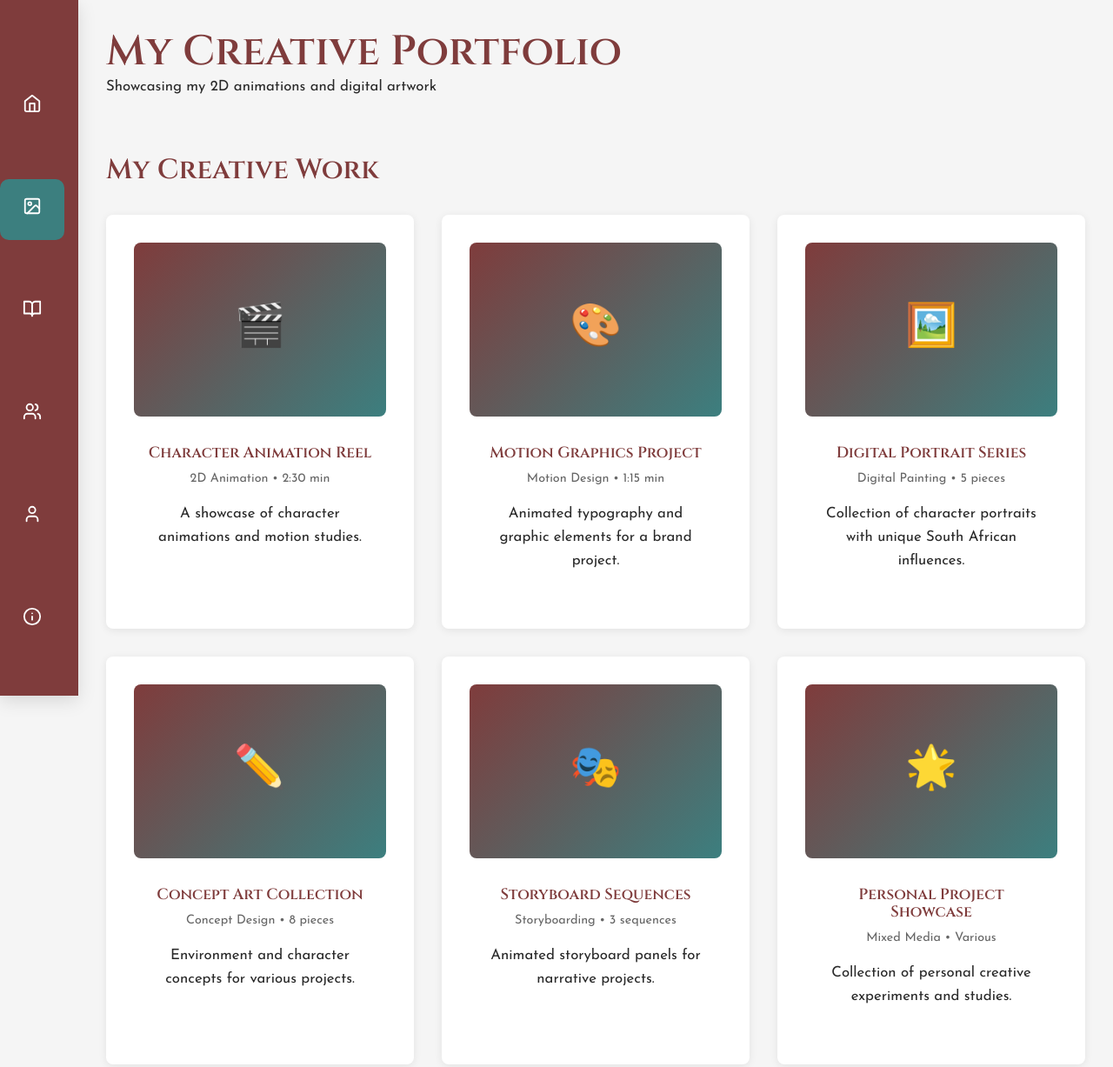
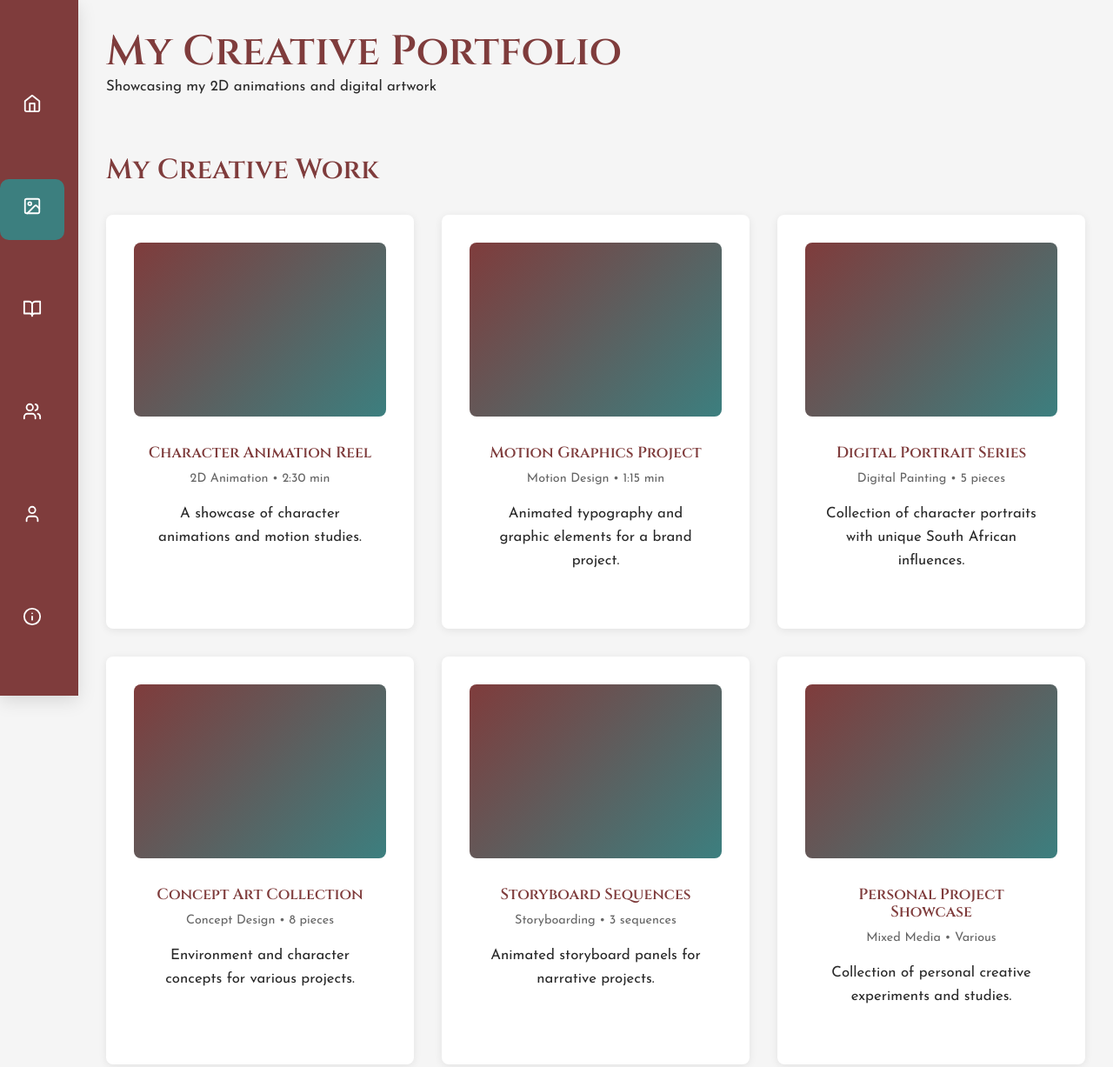
Before and after one commit to FirepistolAce/south-african-digital-pulse, a plain HTML site: page media.html in a window 1280 px wide. Shown: the top 1227 px of the page at 87% size. Drawn offline with Linux system fonts and the light colour scheme.

```diff
--- a/media.html
+++ b/media.html
@@ -32,7 +32,7 @@
                 <!-- 2D Animation Videos -->
                 <article class="media-item">
                     <div class="media-preview">
-                        <div class="placeholder">🎬</div>
+                        <div class="placeholder"></div>
                     </div>
                     <div class="media-info">
                         <h3>Character Animation Reel</h3>
@@ -43,7 +43,7 @@
 
                 <article class="media-item">
                     <div class="media-preview">
-                        <div class="placeholder">🎨</div>
+                        <div class="placeholder"></div>
                     </div>
                     <div class="media-info">
                         <h3>Motion Graphics Project</h3>
@@ -55,7 +55,7 @@
                 <!-- Digital Art Images -->
                 <article class="media-item">
                     <div class="media-preview">
-                        <div class="placeholder">🖼️</div>
+                        <div class="placeholder"></div>
                     </div>
                     <div class="media-info">
                         <h3>Digital Portrait Series</h3>
@@ -66,7 +66,7 @@
 
                 <article class="media-item">
                     <div class="media-preview">
-                        <div class="placeholder">✏️</div>
+                        <div class="placeholder"></div>
                     </div>
                     <div class="media-info">
                         <h3>Concept Art Collection</h3>
@@ -77,7 +77,7 @@
 
                 <article class="media-item">
                     <div class="media-preview">
-                        <div class="placeholder">🎭</div>
+                        <div class="placeholder"></div>
                     </div>
                     <div class="media-info">
                         <h3>Storyboard Sequences</h3>
@@ -88,7 +88,7 @@
 
                 <article class="media-item">
                     <div class="media-preview">
-                        <div class="placeholder">🌟</div>
+                        <div class="placeholder"></div>
                     </div>
                     <div class="media-info">
                         <h3>Personal Project Showcase</h3>
@@ -104,7 +104,7 @@
             <p>Upload your latest 2D animations or digital artwork to share with the community</p>
 
             <div class="upload-area">
-                <div class="upload-icon">📤</div>
+                <div class="upload-icon"></div>
                 <h3>Upload Media</h3>
                 <p>Drag and drop your files here or click to browse</p>
                 <p class="media-meta">Supports: MP4, MOV, PNG, JPG, GIF (Max 100MB)</p>
```
